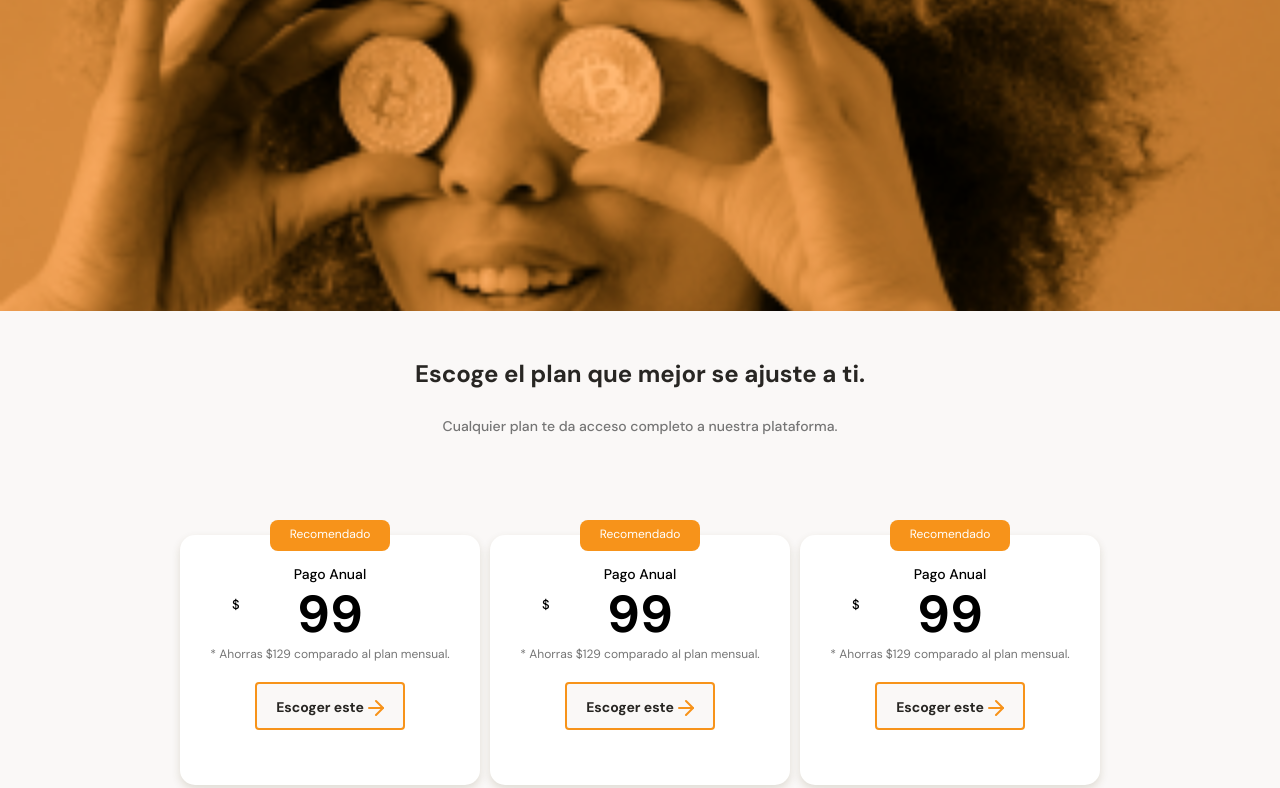
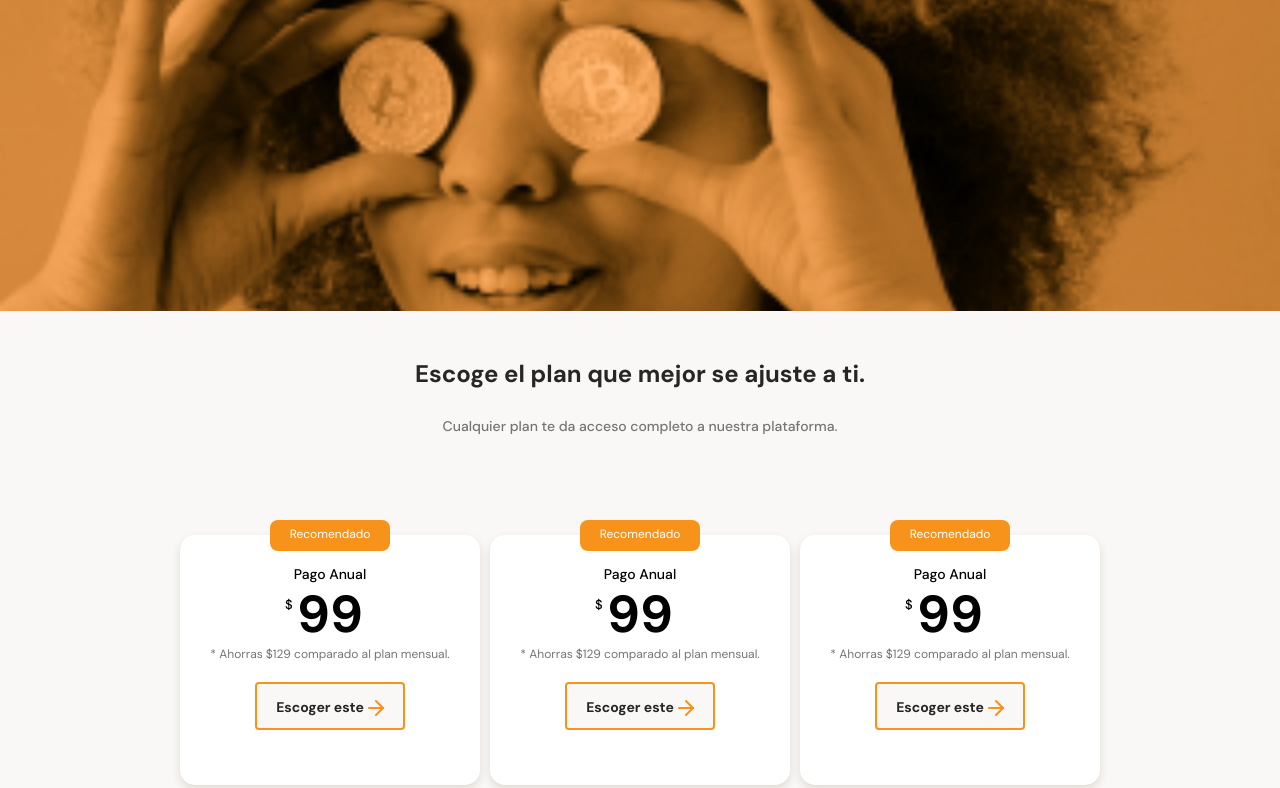
Before and after one commit to christefs/Mobile-first, a plain HTML site: page index.html in a window 1280 px wide. Shown: the part 1779-2567 px from the top of the page. Drawn offline with Linux system fonts and the light colour scheme.

Commit message:
Ajuste de signo $ de la tarjeta de planes plan-card--price

```diff
--- a/styles.css
+++ b/styles.css
@@ -419,13 +419,16 @@ main {
     line-height: 5.3rem;
     color: black;
     position: relative;
+
+
 }
 .plan-card--price span {
     font-size: 1.3rem;
     font-weight: 500;
     position: absolute;
     bottom: 15px;
-    left: 37px;
+    left: calc(50% - 45px);
+
 }
 .plan-card--saving {
     font-size: 1.2rem;
```
